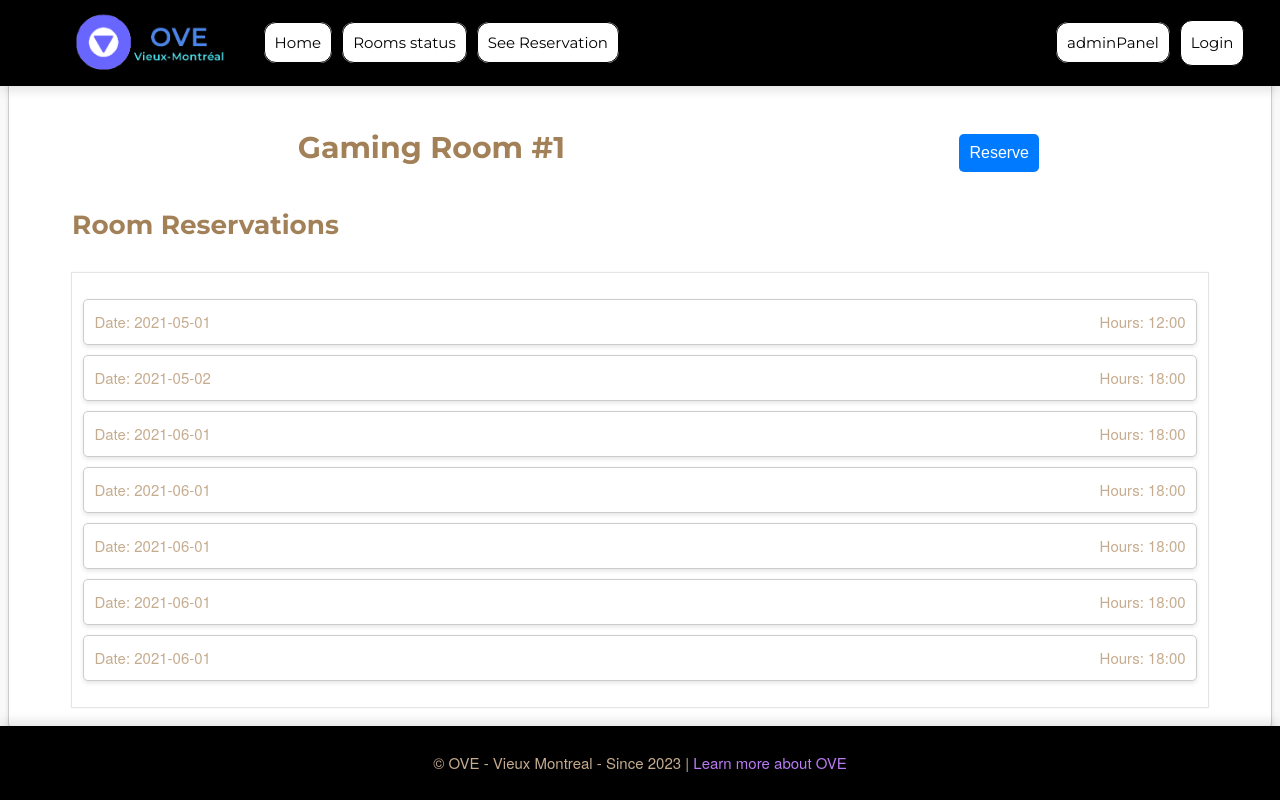
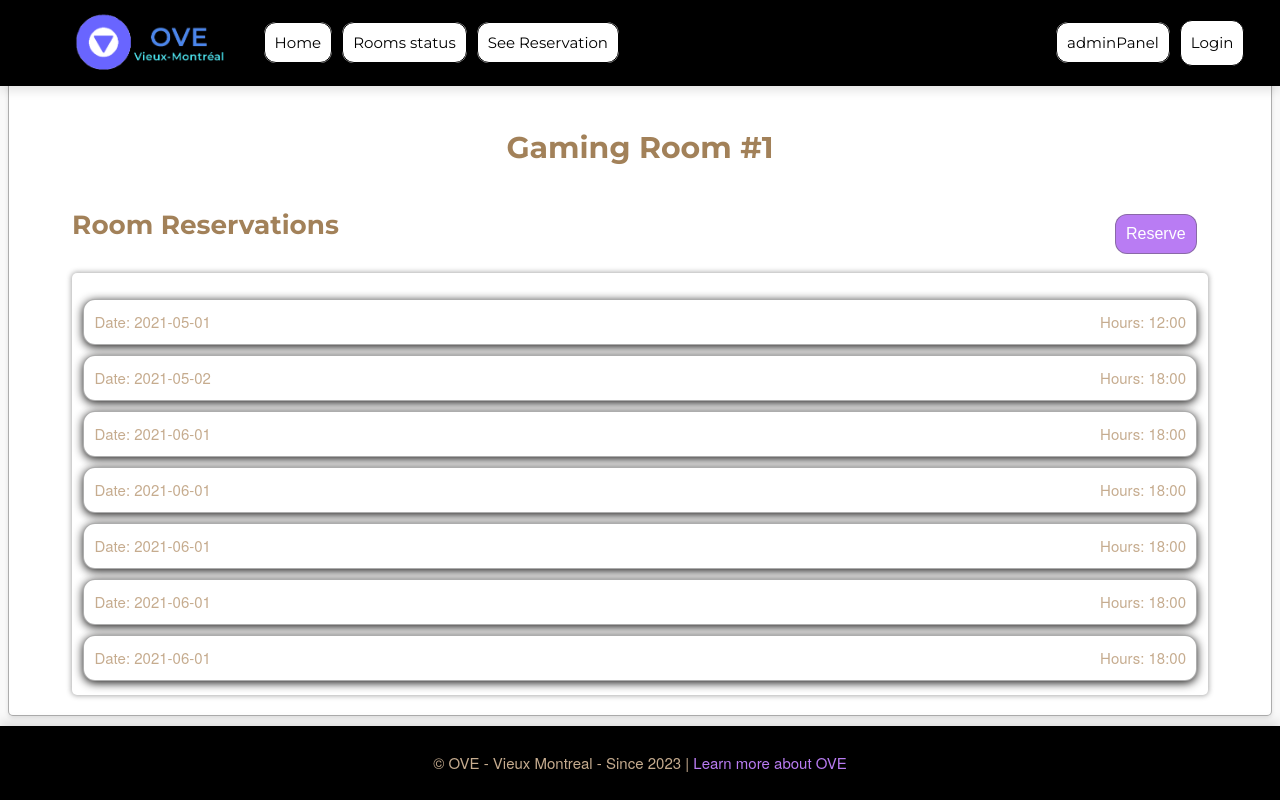
Before and after one commit to LucasKoc/MOD8-2223-GRA-KOCOGLU-SOLAN-SUN, a Vue app in the folder vue-project/: page /rooms/1 in a window 1280 px wide. Built offline with nearby package versions, Linux system fonts and the light colour scheme; a web font is replaced by a local one.

Commit message:
css RoomView + css Admin

```diff
--- a/vue-project/src/assets/css/views/AdminPanelView.css
+++ b/vue-project/src/assets/css/views/AdminPanelView.css
@@ -20,19 +20,19 @@ ul {
 }
 
 p {
-    background-color: #fff;
+    background-color: var(--color-background);
     padding: 10px;
-    border: 1px solid #ccc;
+    border: 1px solid var(--color-border);
     border-radius: 5px;
-    box-shadow: 0 2px 4px rgba(0, 0, 0, 0.1);
+    box-shadow: 0 2px 4px var(--color-shadow);
     text-align: center;
 }
 
 .title-res {
-    display: inline-flex;
+    display: flex;
     align-items: center;
-    flex-wrap: nowrap;
-    flex-direction: row;
+    justify-content: space-between;
+    width: 99%;
 }
 
 .title-res *:first-child {
@@ -54,7 +54,7 @@ p {
     height:36px;
 }
 .add:hover {
-    background-color: #0056b3;
+    background-color: var(--color-button-hover);
 }
 
 h2 {
@@ -70,11 +70,11 @@ ul {
 }
 
 p {
-    background-color: #fff;
+    background-color: var(--color-background);
     padding: 10px;
-    border: 1px solid #ccc;
+    border: 1px solid var(--color-border);
     border-radius: 5px;
-    box-shadow: 0 2px 4px rgba(0, 0, 0, 0.1);
+    box-shadow: 0 2px 4px var(--color-shadow);
     text-align: center;
 }
 
@@ -104,7 +104,7 @@ p {
         border: 1px solid var(--color-border);
         border-radius: 5px;
         padding: 10px;
-        box-shadow: 0 2px 4px rgba(0, 0, 0, 0.1);
+        box-shadow: 0 2px 4px var(--color-shadow);
         display: grid;
         grid-template-columns: repeat(3, 1fr);
         gap: 10px;
--- a/vue-project/src/assets/css/views/ReservationView.css
+++ b/vue-project/src/assets/css/views/ReservationView.css
@@ -92,11 +92,6 @@ p {
 
 }
 
-p.v-if {
-    background-color: #007BFF;
-    color: white;
-}
-
 
 @media (max-width: 700px) {
     h3{
--- a/vue-project/src/assets/css/views/RoomView.css
+++ b/vue-project/src/assets/css/views/RoomView.css
@@ -15,3 +15,94 @@
     transform: translate(-50%, -50%);
     z-index: 1001
 }
+.reservation-view {
+    padding: 20px 0px;
+    background-color: var(--color-background);
+    color: black;
+    border: 1px solid var(--color-border);
+    border-radius: 5px;
+    box-shadow: 0 2px 4px rgba(0, 0, 0, 0.1);
+}
+
+.flexdiv {
+    margin: 0% 5%;
+}
+
+.flexdivtop {
+    display: flex;
+    margin: 0% 5%;
+    align-items: baseline;
+    justify-content: space-around;
+}
+
+.reservation {
+    padding: 1%;
+    box-shadow: 0 0 5px 1px var(--color-border);
+    border-radius: 5px;
+    overflow-y: scroll;
+    height: 50vh;
+    width: 87vw;
+}
+::-webkit-scrollbar {
+    width: 5px;
+}
+
+.reservebutton {
+    padding: 10px;
+    background-color: var(--color-button);
+    color: var(--color-button-text-selected);
+    border: solid 1px var(--color-border);
+    border-radius: 12px;
+    cursor: pointer;
+    font-size: 16px;
+}
+
+.reservebutton:hover {
+    background-color: var(--color-button-hover);
+}
+
+h2 {
+    margin: 2% 5%;
+
+}
+
+h3 {
+    margin-top: 10px;
+}
+
+ul {
+    list-style: none;
+    padding: 0;
+}
+
+li {
+    margin-top: 10px;
+    padding: 10px;
+    background-color: var(--color-background);
+    border: 1px solid var(--color-border);
+    border-radius: 12px;
+    box-shadow: 0 2px 10px var(--color-shadow);
+    display: flex;
+    justify-content: space-between;
+}
+
+p {
+    background-color: var(--color-background);
+    padding: 10px;
+    border: 1px solid var(--color-border);
+    border-radius: 5px;
+    box-shadow: 0 2px 4px var(--color-shadow);
+    text-align: center;
+}
+
+p.v-if {
+    background-color: #007BFF;
+    color: white;
+}
+
+.title{
+    display: flex;
+    align-items: center;
+    justify-content: space-between;
+    width: 99%;
+}
--- a/vue-project/src/views/RoomView.vue
+++ b/vue-project/src/views/RoomView.vue
@@ -36,11 +36,13 @@
     <div class="reservation-view">
         <div class="flexdivtop">
             <h2>{{roomname}}</h2>
-            <button class="reservebutton" @click="openModal()">Reserve</button>
         </div>
         <div class="flexdiv">
             <div>
+              <div class="title">
                 <h3>Room Reservations</h3>
+              <button class="reservebutton" @click="openModal()">Reserve</button>
+                </div>
                 <div class="reservation">
                     <ul>
                         <li v-for="roomReservation in roomReservations" :key="roomReservation.id">
@@ -56,84 +58,7 @@
     <RoomRes class="user-modal" v-if="roomManage" @sendData="(data) => saveData(data)"/>
 </template>
 
-<style scoped>
-    .reservation-view {
-        padding: 20px 0px;
-        background-color: white;
-        color: black;
-        border: 1px solid #ccc;
-        border-radius: 5px;
-        box-shadow: 0 2px 4px rgba(0, 0, 0, 0.1);
-    }
 
-    .flexdiv {
-        margin: 0% 5%;
-    }
-
-    .flexdivtop {
-        display: flex;
-        margin: 0% 5%;
-        align-items: baseline;
-        justify-content: space-around;
-    }
-
-    .reservation {
-        padding: 1%;
-        box-shadow: 0px 0px 1px 1px rgba(0,0,0,0.1);
-    }
-
-    .reservebutton {
-        padding: 10px;
-        background-color: #007BFF;
-        color: white;
-        border: none;
-        border-radius: 5px;
-        cursor: pointer;
-        font-size: 16px;
-    }
-
-    .reservebutton:hover {
-        background-color: #0056b3;
-    }
-
-    h2 {
-        margin: 2% 5%;
-    }
-
-    h3 {
-        margin-top: 10px;
-    }
-
-    ul {
-        list-style: none;
-        padding: 0;
-    }
-
-    li {
-        margin-top: 10px;
-        padding: 10px;
-        background-color: #fff;
-        border: 1px solid #ccc;
-        border-radius: 5px;
-        box-shadow: 0 2px 4px rgba(0, 0, 0, 0.1);
-        display: flex;
-        justify-content: space-between;
-    }
-
-    p {
-        background-color: #fff;
-        padding: 10px;
-        border: 1px solid #ccc;
-        border-radius: 5px;
-        box-shadow: 0 2px 4px rgba(0, 0, 0, 0.1);
-        text-align: center;
-    }
-
-    p.v-if {
-        background-color: #007BFF;
-        color: white;
-    }
-</style>
 
 <style scoped>
 @import '../assets/css/views/RoomView.css';
```
Also changed, not shown: vue-project/src/assets/css/views/RoomPageView.css (line endings or trailing spaces).
